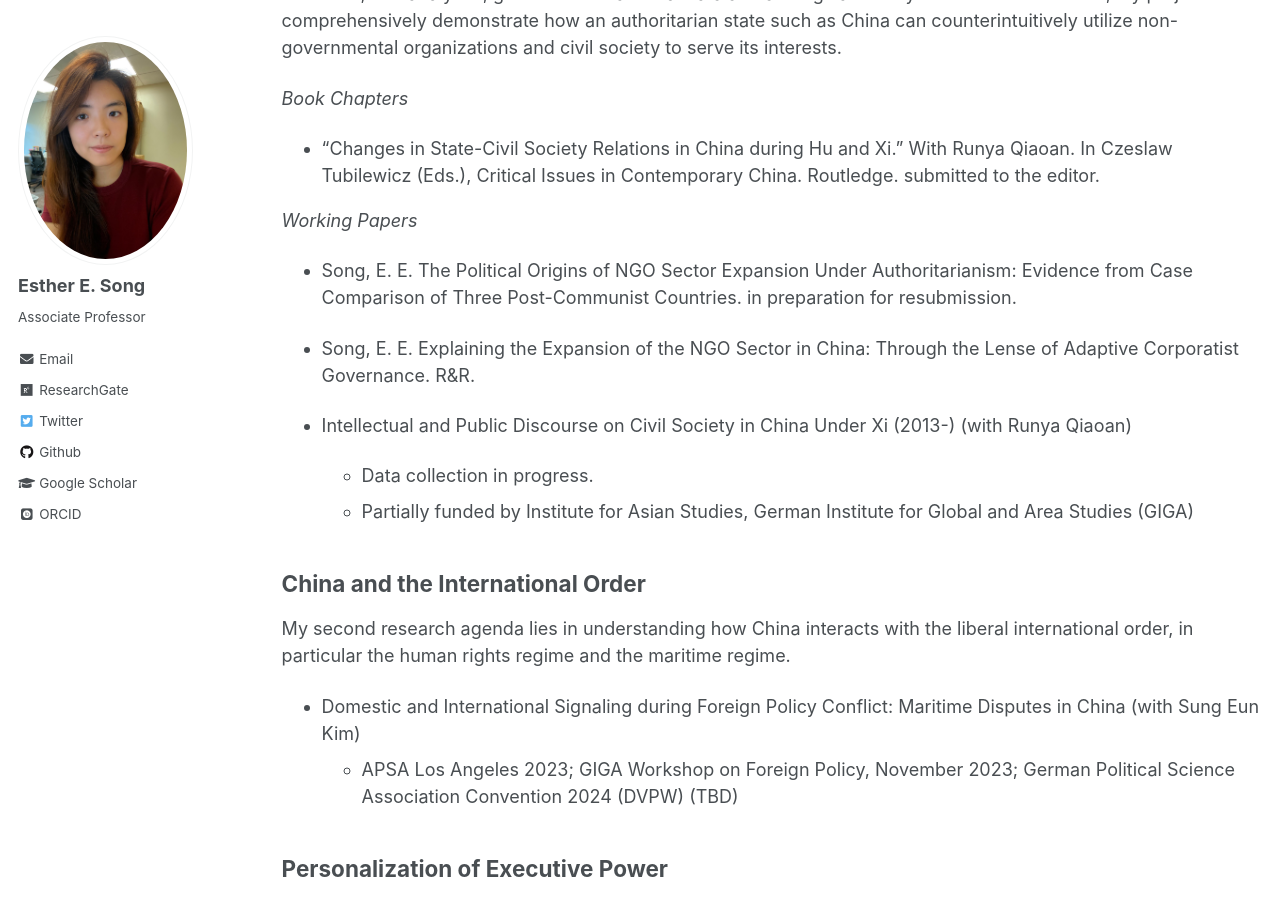
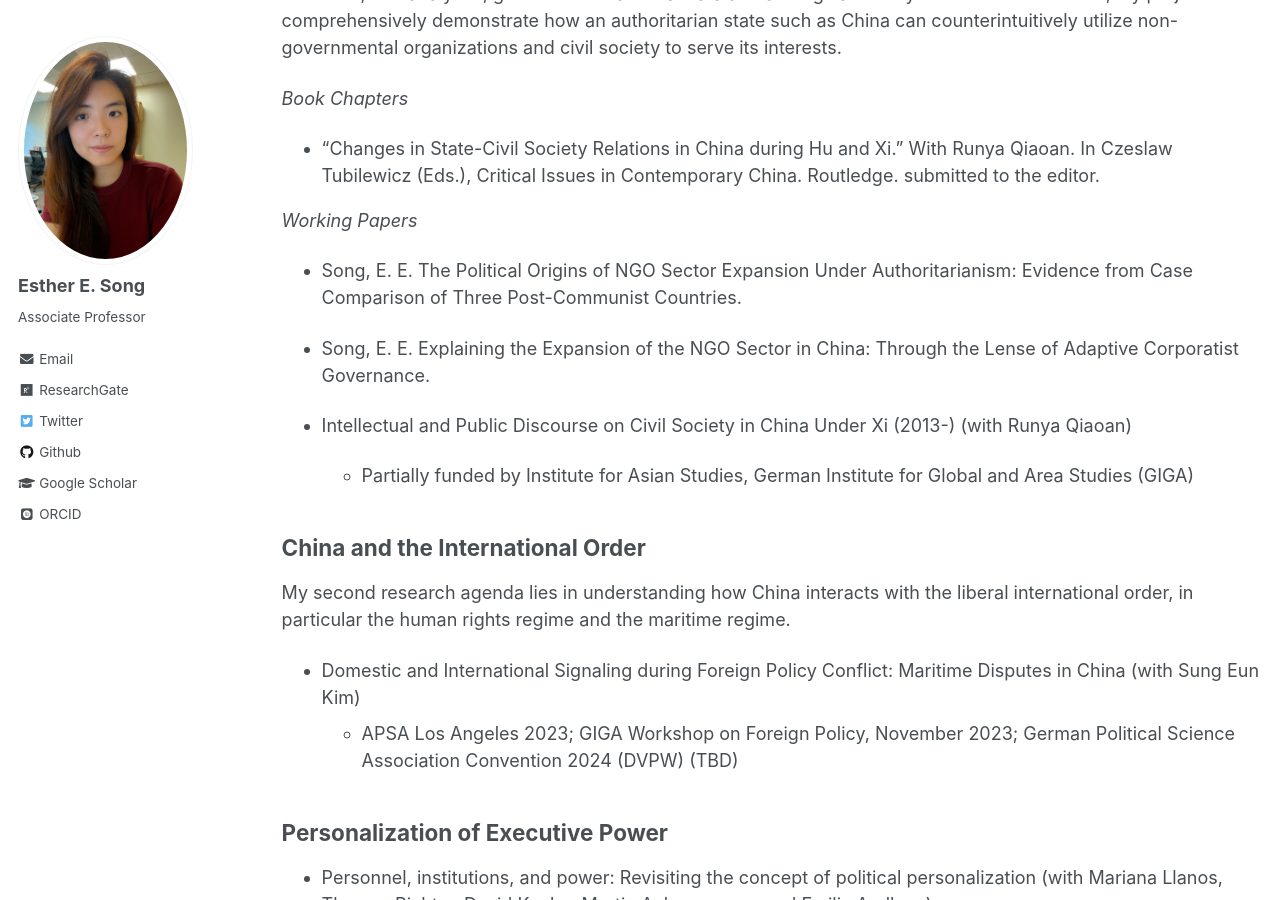
Before and after one commit to ehsong/ehsong.github.io, a Jekyll site: the page built from _pages/research.md, in a window 1280 px wide and 900 px high, scrolled down 2797 px. Built offline with Jekyll 4.4.1, drawn with Linux system fonts in a browser that asks for light colours; some web fonts are replaced.

Commit message:
Update research.md

```diff
--- a/_pages/research.md
+++ b/_pages/research.md
@@ -59,12 +59,11 @@ What explains the growth of the NGO sector in China during the recent decades? D
 
 *Working Papers*
 
-* Song, E. E. The Political Origins of NGO Sector Expansion Under Authoritarianism: Evidence from Case Comparison of Three Post-Communist Countries. in preparation for resubmission.
+* Song, E. E. The Political Origins of NGO Sector Expansion Under Authoritarianism: Evidence from Case Comparison of Three Post-Communist Countries.
 
-* Song, E. E. Explaining the Expansion of the NGO Sector in China: Through the Lense of Adaptive Corporatist Governance. R&R.
+* Song, E. E. Explaining the Expansion of the NGO Sector in China: Through the Lense of Adaptive Corporatist Governance.
 
 * Intellectual and Public Discourse on Civil Society in China Under Xi (2013-) (with Runya Qiaoan)
-  * Data collection in progress.
   * Partially funded by Institute for Asian Studies, German Institute for Global and Area Studies (GIGA)
 
 ## China and the International Order
```
